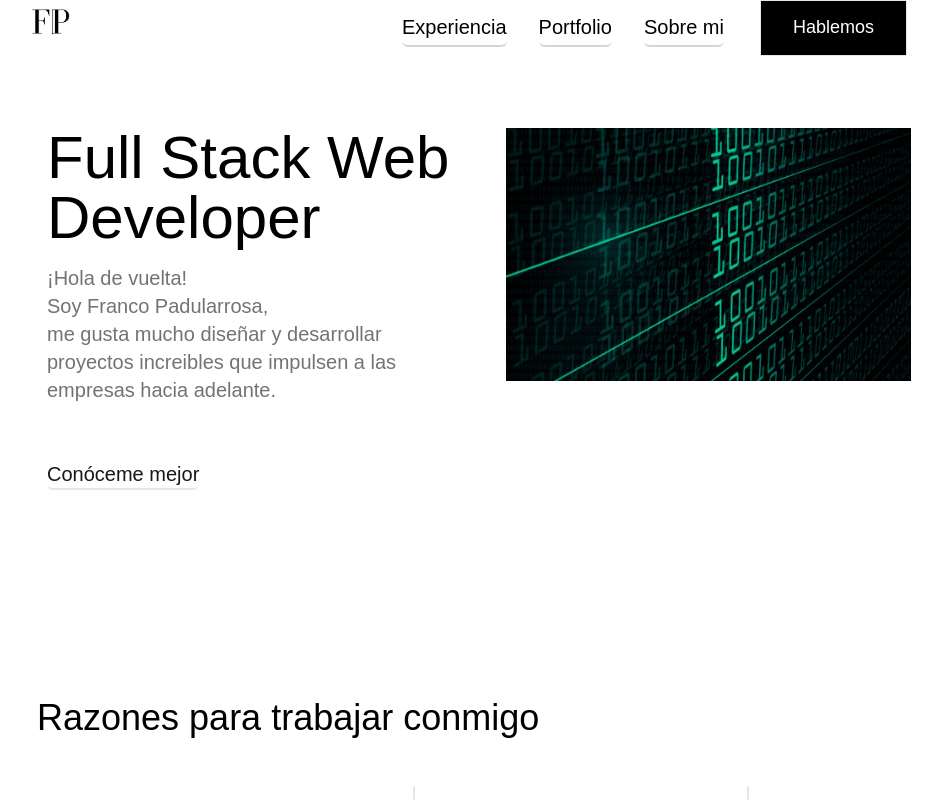
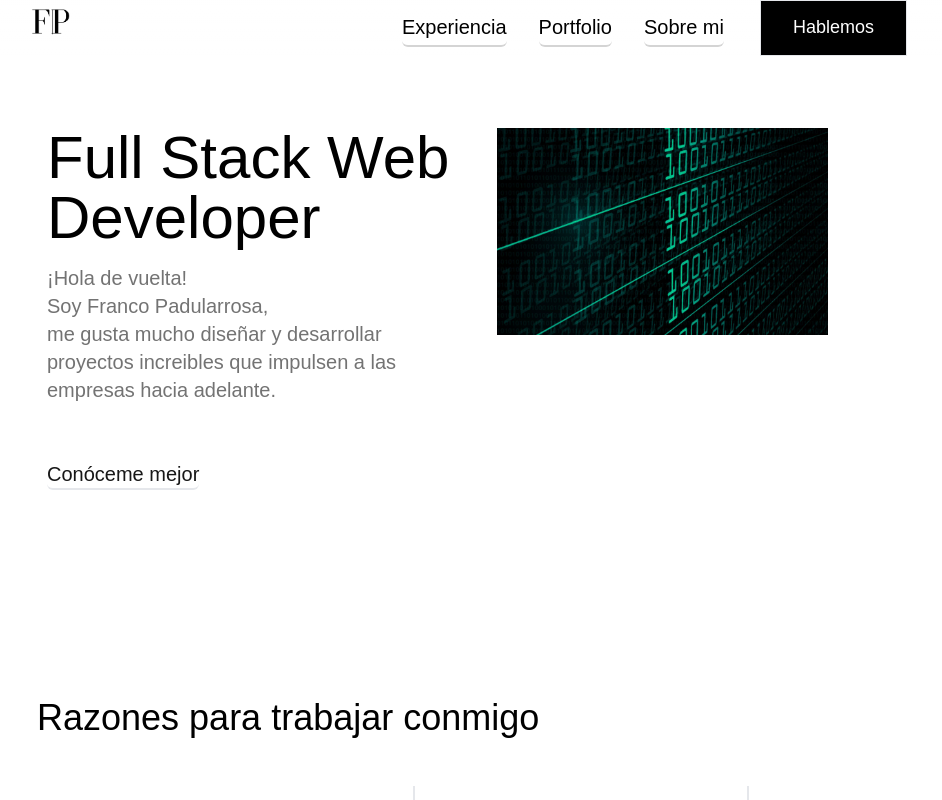
Before and after one commit to fpadularrosa/portfolio, a Next.js app: page /about-franco in a window 1280 px wide. Shown: the top 800 px of the page, without its empty margins (161-1103 px from the left). Built offline with nearby package versions, Linux system fonts and the light colour scheme.

Commit message:
fix design

```diff
--- a/pages/about-franco.js
+++ b/pages/about-franco.js
@@ -31,8 +31,8 @@ const About = () => {
                     </div>
                 </div>
                 <div>
-                    <div className="md:w-[67%] md:ml-[8rem] sm:w-[55%] sm:ml-36 mb-52 ml-24 lg:mr-14 xl:mr-0 xl:ml-0 xl:w-full" id="image-about">
-                        <Image src={code} width='670' heigth='500' alt='cerosunos'/>
+                    <div className="md:w-[67%] md:ml-[8rem] sm:w-[55%] lg:w-[80%] sm:ml-36 mb-52 ml-24 lg:mr-14 xl:mr-0 xl:ml-0 xl:w-[80%]" id="image-about">
+                        <Image src={code} width='700' heigth='500' alt='cerosunos'/>
                     </div>
                 </div>
             </div>
```
